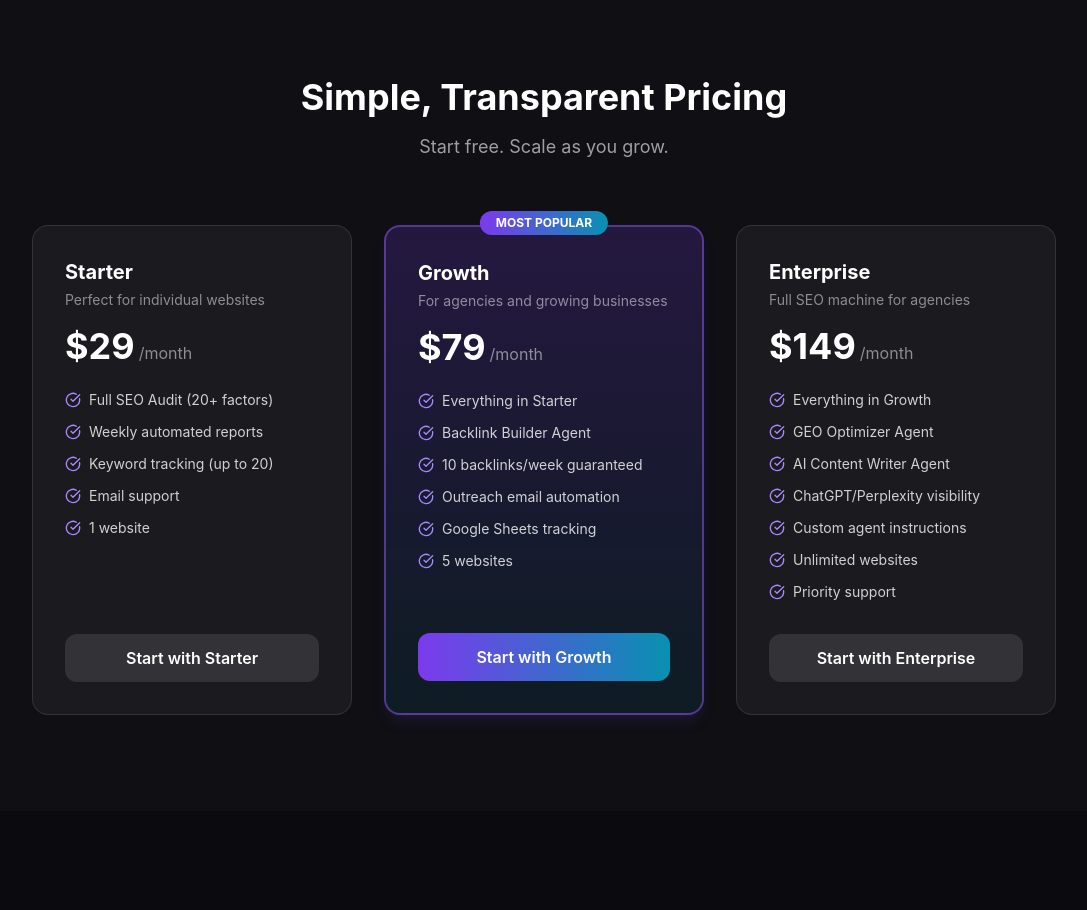
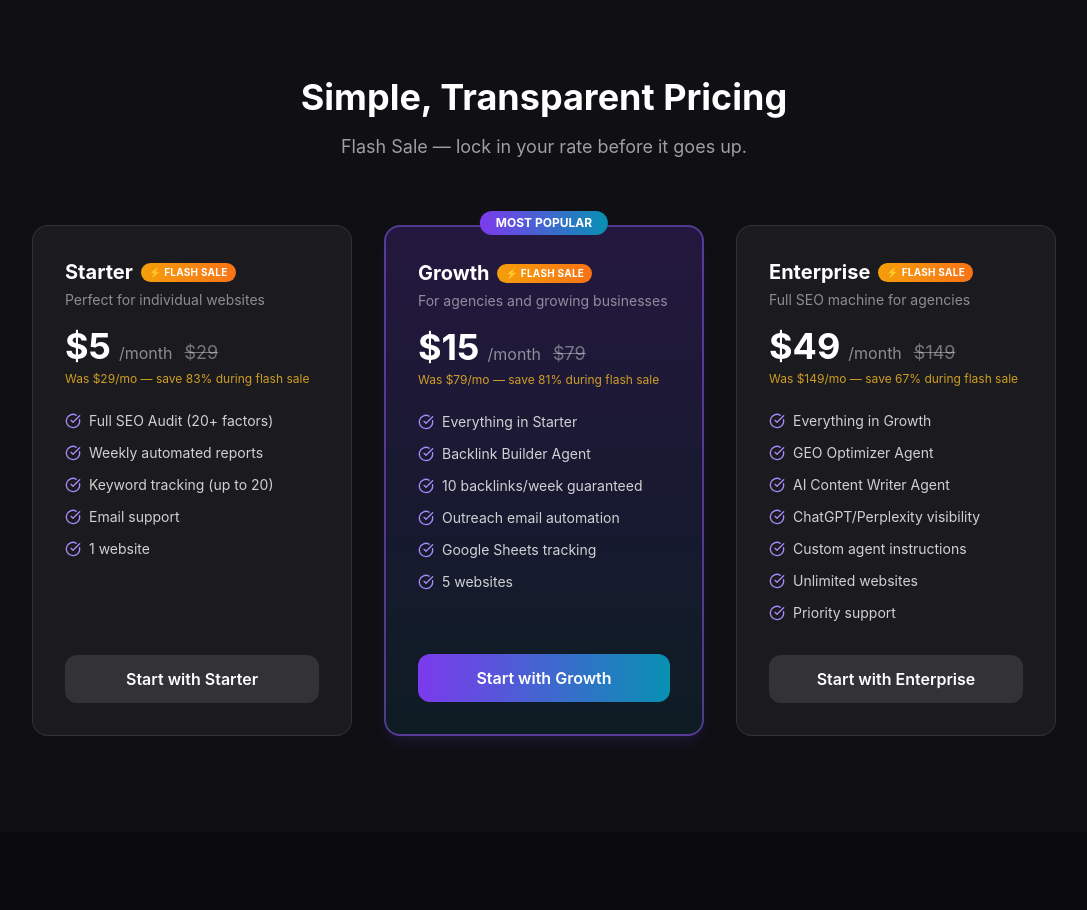
Before and after one commit to tabishzaidiai-web/rankmind-ai, a Next.js app: page / in a window 1280 px wide. Shown: the part 3860-4770 px from the top of the page, without its empty margins (96-1183 px from the left). Built offline with nearby package versions, Linux system fonts and the light colour scheme; no server answers.

Commit message:
feat: Flash Sale pricing — show discounted prices with crossed-out originals

```diff
--- a/src/app/page.tsx
+++ b/src/app/page.tsx
@@ -405,23 +405,23 @@ export default function HomePage() {
           <FadeSection>
             <div className="text-center mb-16">
               <h2 className="text-4xl font-bold mb-4">Simple, Transparent Pricing</h2>
-              <p className="text-white/60 text-lg">Start free. Scale as you grow.</p>
+              <p className="text-white/60 text-lg">Flash Sale — lock in your rate before it goes up.</p>
             </div>
           </FadeSection>
           <div className="grid md:grid-cols-3 gap-8">
             {[
               {
-                name: 'Starter', price: '$29', planKey: 'starter', desc: 'Perfect for individual websites',
+                name: 'Starter', price: '$29', launchPrice: '$5', planKey: 'starter', desc: 'Perfect for individual websites',
                 features: ['Full SEO Audit (20+ factors)', 'Weekly automated reports', 'Keyword tracking (up to 20)', 'Email support', '1 website'],
                 cta: 'Start with Starter', popular: false,
               },
               {
-                name: 'Growth', price: '$79', planKey: 'growth', desc: 'For agencies and growing businesses',
+                name: 'Growth', price: '$79', launchPrice: '$15', planKey: 'growth', desc: 'For agencies and growing businesses',
                 features: ['Everything in Starter', 'Backlink Builder Agent', '10 backlinks/week guaranteed', 'Outreach email automation', 'Google Sheets tracking', '5 websites'],
                 cta: 'Start with Growth', popular: true,
               },
               {
-                name: 'Enterprise', price: '$149', planKey: 'enterprise', desc: 'Full SEO machine for agencies',
+                name: 'Enterprise', price: '$149', launchPrice: '$49', planKey: 'enterprise', desc: 'Full SEO machine for agencies',
                 features: ['Everything in Growth', 'GEO Optimizer Agent', 'AI Content Writer Agent', 'ChatGPT/Perplexity visibility', 'Custom agent instructions', 'Unlimited websites', 'Priority support'],
                 cta: 'Start with Enterprise', popular: false,
               },
@@ -432,12 +432,17 @@ export default function HomePage() {
                     <div className="absolute -top-4 left-1/2 -translate-x-1/2 bg-gradient-to-r from-violet-600 to-cyan-600 text-white text-xs font-bold px-4 py-1 rounded-full whitespace-nowrap">MOST POPULAR</div>
                   )}
                   <div className="mb-6">
-                    <h3 className="text-xl font-bold mb-1">{plan.name}</h3>
+                    <div className="flex items-center gap-2 mb-1">
+                      <h3 className="text-xl font-bold">{plan.name}</h3>
+                      <span className="bg-gradient-to-r from-amber-500 to-orange-500 text-white text-[10px] font-bold px-2 py-0.5 rounded-full uppercase tracking-wide">⚡ Flash Sale</span>
+                    </div>
                     <p className="text-white/50 text-sm mb-4">{plan.desc}</p>
-                    <div className="flex items-baseline gap-1">
-                      <span className="text-4xl font-bold">{plan.price}</span>
+                    <div className="flex items-baseline gap-2">
+                      <span className="text-4xl font-bold">{plan.launchPrice}</span>
                       <span className="text-white/50">/month</span>
+                      <span className="text-white/40 line-through text-lg ml-1">{plan.price}</span>
                     </div>
+                    <p className="text-amber-400/80 text-xs mt-1">Was {plan.price}/mo — save {Math.round((1 - parseInt(plan.launchPrice.replace('$','')) / parseInt(plan.price.replace('$',''))) * 100)}% during flash sale</p>
                   </div>
                   <ul className="space-y-3 mb-8 flex-1">
                     {plan.features.map((f) => (
```
